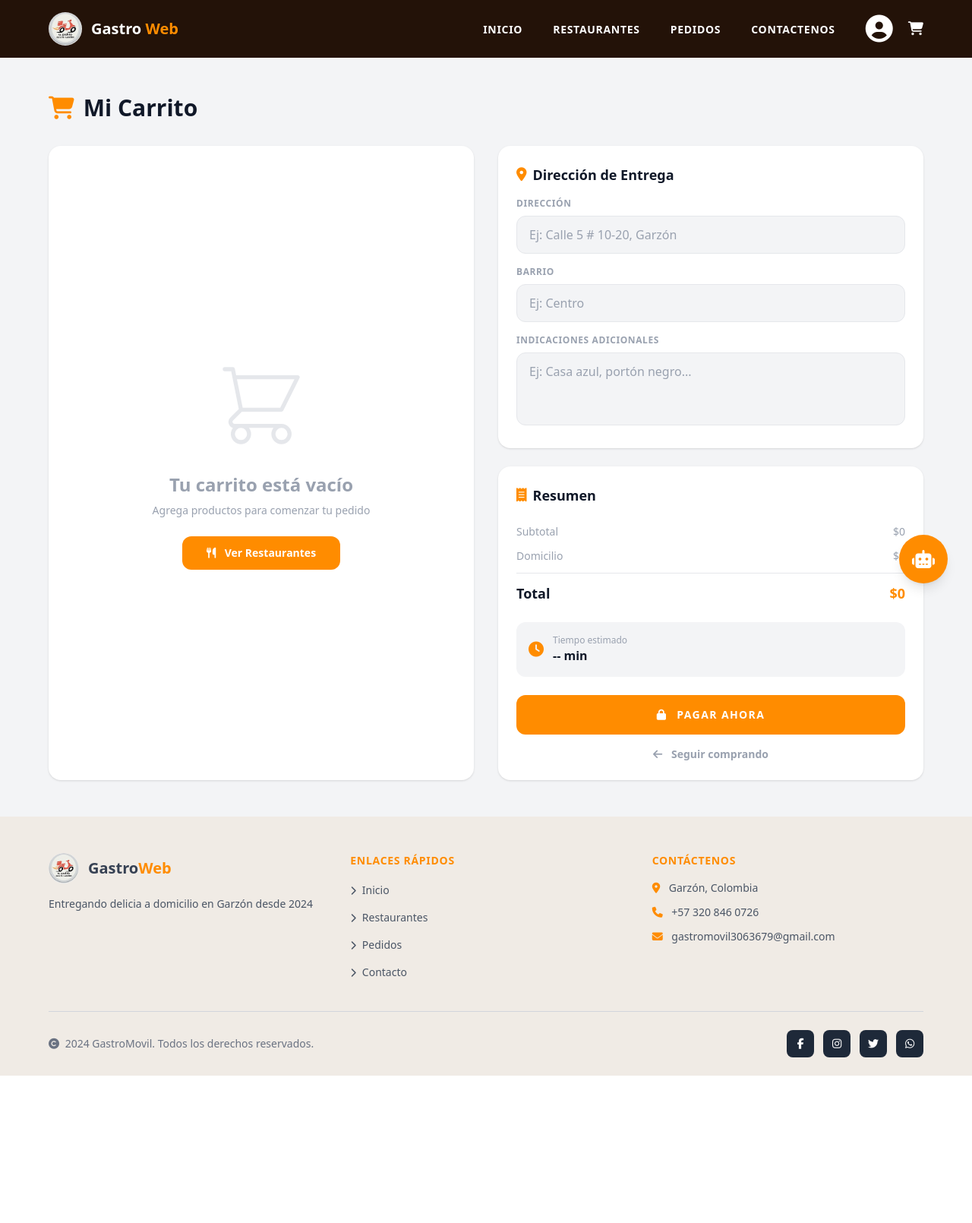
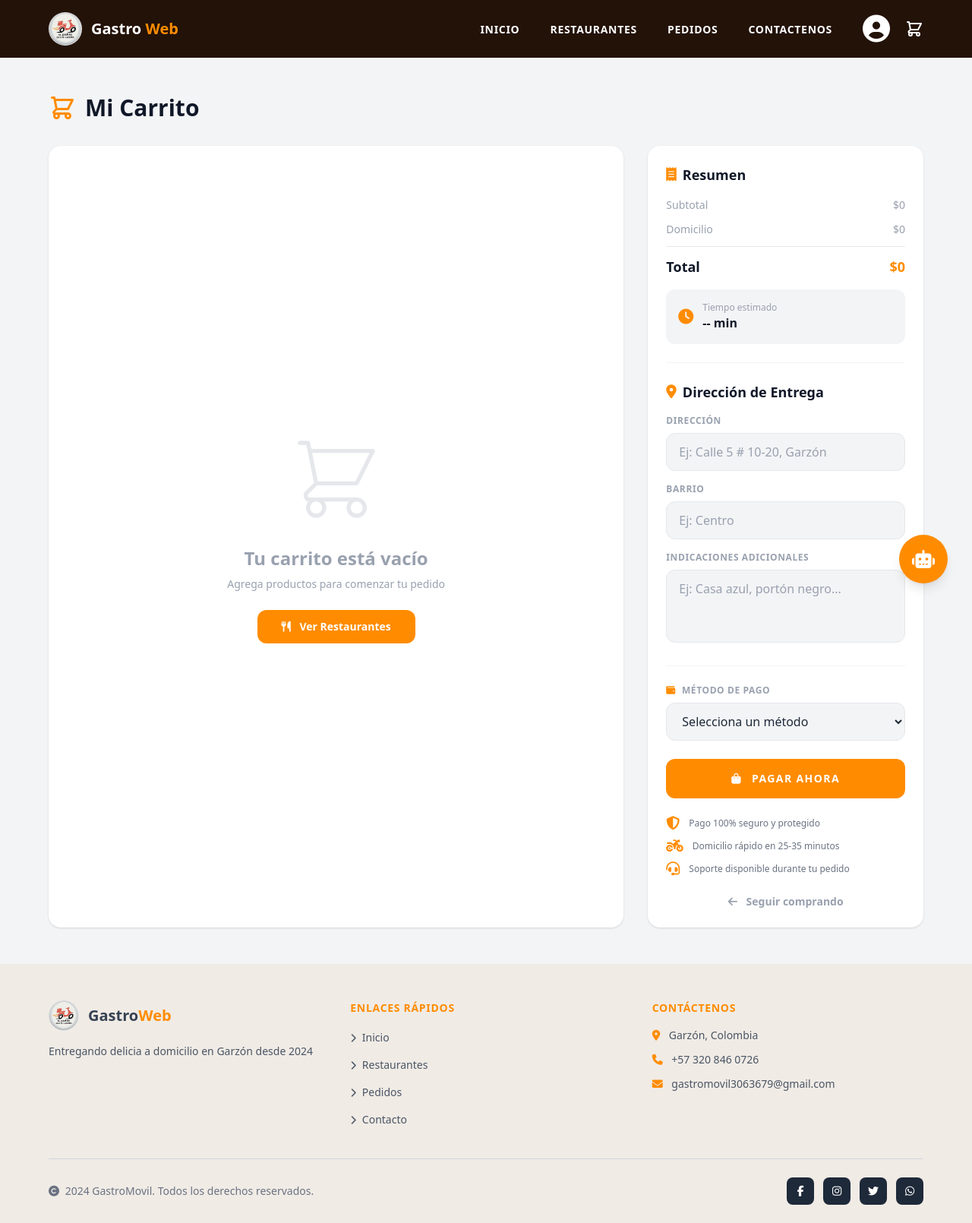
Before and after one commit to lffiesco-svg/gastromovil, a Django app: page /carrito/ in a window 1280 px wide. Shown: the whole page at 76% size. Before the commit the page ends 1416 px from the top, so only its background shows below. Run offline with Django 5.2, Linux system fonts and the light colour scheme; parts of the project's set-up code (start-up, migrations or seed data) failed here and were passed over; some libraries are stand-ins or nearby versions.

Commit message:
chatboy y carrito de compras

```diff
--- a/core/templates/base.html
+++ b/core/templates/base.html
@@ -34,7 +34,9 @@
         <i class="fas fa-circle-user text-white text-4xl cursor-pointer hover:text-[#FF8C00] transition-colors"></i>
     </a>
     <a href="{% url 'carrito' %}">
-    <i class="fas fa-cart-shopping text-white text-lg hover:text-[#FF8C00] transition-colors"></i>
+   <svg xmlns="http://www.w3.org/2000/svg" class="w-6 h-6 text-white hover:text-[#FF8C00] transition-colors cursor-pointer" fill="none" viewBox="0 0 24 24" stroke="currentColor">
+    <path stroke-linecap="round" stroke-linejoin="round" stroke-width="2" d="M3 3h2l.4 2M7 13h10l4-8H5.4M7 13L5.4 5M7 13l-2.293 2.293c-.63.63-.184 1.707.707 1.707H17m0 0a2 2 0 100 4 2 2 0 000-4zm-8 2a2 2 0 11-4 0 2 2 0 014 0z"/>
+</svg>
 </a>
 </div>
 
--- a/core/templates/pedidos/carrito.html
+++ b/core/templates/pedidos/carrito.html
@@ -5,13 +5,16 @@
 
 <section class="min-h-screen bg-gray-100 px-6 md:px-16 py-12">
     <h2 class="text-3xl font-black text-gray-900 mb-8 flex items-center gap-3">
-        <i class="fas fa-cart-shopping text-[#FF8C00]"></i> Mi Carrito
+        <svg xmlns="http://www.w3.org/2000/svg" class="w-9 h-9 text-[#FF8C00]" fill="none" viewBox="0 0 24 24" stroke="currentColor">
+            <path stroke-linecap="round" stroke-linejoin="round" stroke-width="2" d="M3 3h2l.4 2M7 13h10l4-8H5.4M7 13L5.4 5M7 13l-2.293 2.293c-.63.63-.184 1.707.707 1.707H17m0 0a2 2 0 100 4 2 2 0 000-4zm-8 2a2 2 0 11-4 0 2 2 0 014 0z"/>
+        </svg>
+        Mi Carrito
     </h2>
 
-    <div class="grid grid-cols-1 lg:grid-cols-2 gap-8">
+    <div class="grid grid-cols-1 lg:grid-cols-3 gap-8">
 
         <!-- CARRITO VACIO -->
-        <div class="bg-white rounded-2xl p-12 shadow-sm flex flex-col items-center justify-center">
+        <div class="lg:col-span-2 bg-white rounded-2xl p-12 shadow-sm flex flex-col items-center justify-center">
             <svg xmlns="http://www.w3.org/2000/svg" class="w-32 h-32 text-gray-200 mb-6" fill="none" viewBox="0 0 24 24" stroke="currentColor">
                 <path stroke-linecap="round" stroke-linejoin="round" stroke-width="1" d="M3 3h2l.4 2M7 13h10l4-8H5.4M7 13L5.4 5M7 13l-2.293 2.293c-.63.63-.184 1.707.707 1.707H17m0 0a2 2 0 100 4 2 2 0 000-4zm-8 2a2 2 0 11-4 0 2 2 0 014 0z"/>
             </svg>
@@ -22,11 +25,44 @@
             </a>
         </div>
 
-        <!-- RESUMEN Y ENTREGA -->
+        <!-- PANEL DERECHO -->
         <div class="flex flex-col gap-6">
 
+       <!-- RESUMEN, DIRECCION, PAGO Y BOTON -->
+<div class="bg-white rounded-2xl p-6 shadow-sm flex flex-col gap-6">
+
+    <!-- RESUMEN -->
+    <div>
+        <h3 class="font-black text-gray-900 text-lg mb-4 flex items-center gap-2">
+            <i class="fas fa-receipt text-[#FF8C00]"></i> Resumen
+        </h3>
+        <div class="flex flex-col gap-3">
+            <div class="flex justify-between text-sm text-gray-400">
+                <span>Subtotal</span>
+                <span>$0</span>
+            </div>
+            <div class="flex justify-between text-sm text-gray-400">
+                <span>Domicilio</span>
+                <span>$0</span>
+            </div>
+            <div class="border-t border-gray-200 pt-3 flex justify-between font-black text-gray-900 text-lg">
+                <span>Total</span>
+                <span class="text-[#FF8C00]">$0</span>
+            </div>
+        </div>
+        <div class="bg-gray-100 rounded-xl p-4 mt-4 flex items-center gap-3">
+            <i class="fas fa-clock text-[#FF8C00] text-xl"></i>
+            <div>
+                <p class="text-gray-400 text-xs">Tiempo estimado</p>
+                <p class="font-black text-gray-900">-- min</p>
+            </div>
+        </div>
+    </div>
+
+    <div class="border-t border-gray-100"></div>
+
     <!-- DIRECCION DE ENTREGA -->
-            <div class="bg-white rounded-2xl p-6 shadow-sm">
+    <div>
         <h3 class="font-black text-gray-900 text-lg mb-4 flex items-center gap-2">
             <i class="fas fa-map-marker-alt text-[#FF8C00]"></i> Dirección de Entrega
         </h3>
@@ -46,38 +82,46 @@
         </div>
     </div>
 
-            <!-- RESUMEN -->
-            <div class="bg-white rounded-2xl p-6 shadow-sm">
-                <h3 class="font-black text-gray-900 text-lg mb-6 flex items-center gap-2">
-                    <i class="fas fa-receipt text-[#FF8C00]"></i> Resumen
-                </h3>
-                <div class="flex flex-col gap-3 mb-6">
-                    <div class="flex justify-between text-sm text-gray-400">
-                        <span>Subtotal</span>
-                        <span>$0</span>
+    <div class="border-t border-gray-100"></div>
+
+    <!-- METODO DE PAGO -->
+    <div>
+        <label class="text-gray-400 text-xs font-bold uppercase tracking-wider mb-2 block">
+            <i class="fas fa-wallet text-[#FF8C00] mr-2"></i>Método de Pago
+        </label>
+        <select class="w-full bg-gray-100 text-gray-800 px-4 py-3 rounded-xl outline-none border border-gray-200 focus:border-[#FF8C00] transition-colors cursor-pointer">
+            <option value="">Selecciona un método</option>
+            <option value="efectivo">💵 Efectivo contraentrega</option>
+            <option value="nequi">📱 Nequi</option>
+            <option value="daviplata">🔴 Daviplata</option>
+        </select>
     </div>
-                    <div class="flex justify-between text-sm text-gray-400">
-                        <span>Domicilio</span>
-                        <span>$0</span>
+
+    <!-- BOTON PAGAR -->
+    <button class="w-full bg-[#FF8C00] text-white py-4 rounded-xl font-black text-sm tracking-widest uppercase hover:bg-[#e67e00] transition-colors">
+        <i class="fas fa-bag-shopping mr-2"></i> Pagar Ahora
+    </button>
+
+    <!-- MENSAJES DOMICILIO -->
+    <div class="flex flex-col gap-3">
+        <div class="flex items-center gap-3 text-gray-500 text-xs">
+            <i class="fas fa-shield-halved text-[#FF8C00] text-lg"></i>
+            <span>Pago 100% seguro y protegido</span>
         </div>
-                    <div class="border-t border-gray-200 pt-3 flex justify-between font-black text-gray-900 text-lg">
-                        <span>Total</span>
-                        <span class="text-[#FF8C00]">$0</span>
+        <div class="flex items-center gap-3 text-gray-500 text-xs">
+            <i class="fas fa-motorcycle text-[#FF8C00] text-lg"></i>
+            <span>Domicilio rápido en 25-35 minutos</span>
+        </div>
+        <div class="flex items-center gap-3 text-gray-500 text-xs">
+            <i class="fas fa-headset text-[#FF8C00] text-lg"></i>
+            <span>Soporte disponible durante tu pedido</span>
         </div>
     </div>
-                <div class="bg-gray-100 rounded-xl p-4 mb-6 flex items-center gap-3">
-                    <i class="fas fa-clock text-[#FF8C00] text-xl"></i>
-                    <div>
-                        <p class="text-gray-400 text-xs">Tiempo estimado</p>
-                        <p class="font-black text-gray-900">-- min</p>
-                    </div>
-                </div>
-                <button class="w-full bg-[#FF8C00] text-white py-4 rounded-xl font-black text-sm tracking-widest uppercase hover:bg-[#e67e00] transition-colors">
-                    <i class="fas fa-lock mr-2"></i> Pagar Ahora
-                </button>
-                <a href="{% url 'restaurantes' %}" class="w-full block text-center text-gray-400 hover:text-[#FF8C00] text-sm font-bold mt-4 transition-colors">
+
+    <a href="{% url 'restaurantes' %}" class="w-full block text-center text-gray-400 hover:text-[#FF8C00] text-sm font-bold transition-colors">
         <i class="fas fa-arrow-left mr-2"></i> Seguir comprando
     </a>
+
 </div>
 
         </div>
--- a/theme/static/css/dist/styles.css
+++ b/theme/static/css/dist/styles.css
@@ -8,6 +8,10 @@
     --font-serif: ui-serif, Georgia, Cambria, 'Times New Roman', Times, serif;
     --font-mono: ui-monospace, SFMono-Regular, Menlo, Monaco, Consolas, 'Liberation Mono', 'Courier New',
     monospace;
+    --color-red-500: oklch(63.7% 0.237 25.331);
+    --color-orange-50: oklch(98% 0.016 73.684);
+    --color-green-500: oklch(72.3% 0.219 149.579);
+    --color-purple-500: oklch(62.7% 0.265 303.9);
     --color-pink-600: oklch(59.2% 0.249 0.584);
     --color-gray-50: oklch(98.5% 0.002 247.839);
     --color-gray-100: oklch(96.7% 0.003 264.542);
@@ -246,9 +250,6 @@
   .top-1\/2 {
     top: calc(1/2 * 100%);
   }
-  .top-24 {
-    top: calc(var(--spacing) * 24);
-  }
   .-right-2 {
     right: calc(var(--spacing) * -2);
   }
@@ -360,6 +361,9 @@
   .h-5 {
     height: calc(var(--spacing) * 5);
   }
+  .h-6 {
+    height: calc(var(--spacing) * 6);
+  }
   .h-7 {
     height: calc(var(--spacing) * 7);
   }
@@ -407,6 +411,9 @@
   }
   .w-5 {
     width: calc(var(--spacing) * 5);
+  }
+  .w-6 {
+    width: calc(var(--spacing) * 6);
   }
   .w-7 {
     width: calc(var(--spacing) * 7);
@@ -779,10 +786,6 @@
     font-size: var(--text-7xl);
     line-height: var(--tw-leading, var(--text-7xl--line-height));
   }
-  .text-8xl {
-    font-size: var(--text-8xl);
-    line-height: var(--tw-leading, var(--text-8xl--line-height));
-  }
   .text-base {
     font-size: var(--text-base);
     line-height: var(--tw-leading, var(--text-base--line-height));
@@ -868,6 +871,15 @@
   }
   .text-gray-900 {
     color: var(--color-gray-900);
+  }
+  .text-green-500 {
+    color: var(--color-green-500);
+  }
+  .text-purple-500 {
+    color: var(--color-purple-500);
+  }
+  .text-red-500 {
+    color: var(--color-red-500);
   }
   .text-white {
     color: var(--color-white);
@@ -1004,6 +1016,13 @@
     &:hover {
       @media (hover: hover) {
         background-color: var(--color-gray-100);
+      }
+    }
+  }
+  .hover\:bg-orange-50 {
+    &:hover {
+      @media (hover: hover) {
+        background-color: var(--color-orange-50);
       }
     }
   }
```
Also changed, not shown: 1 other file. Lines whose indentation alone changed are shown as unchanged.
